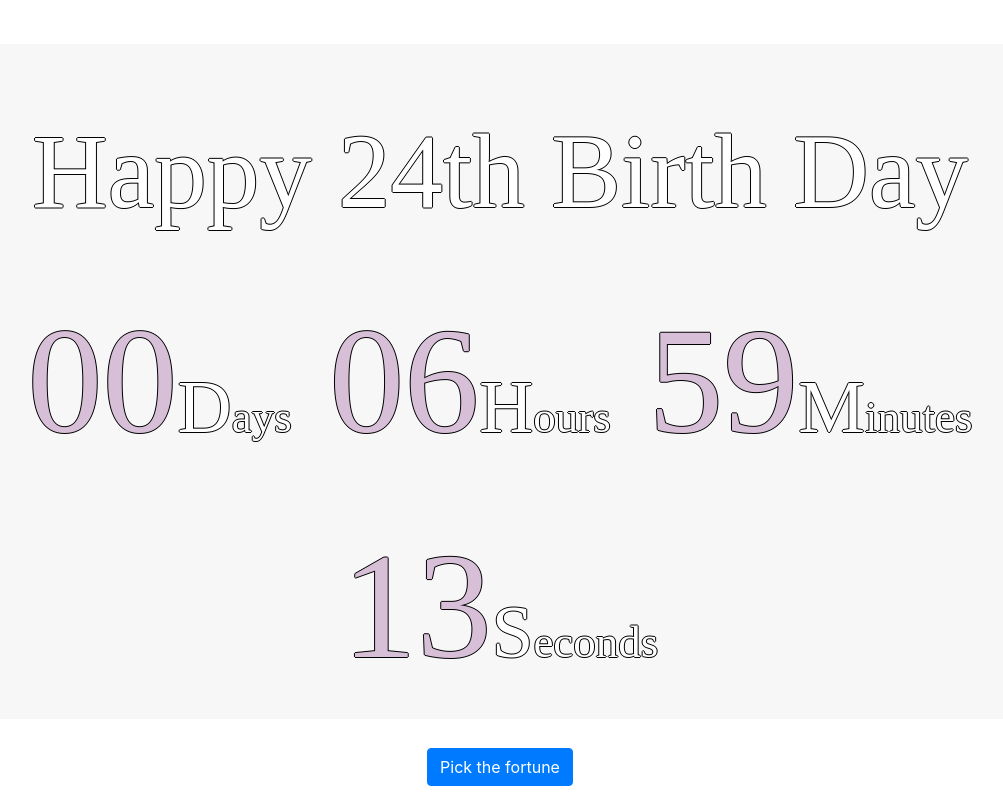
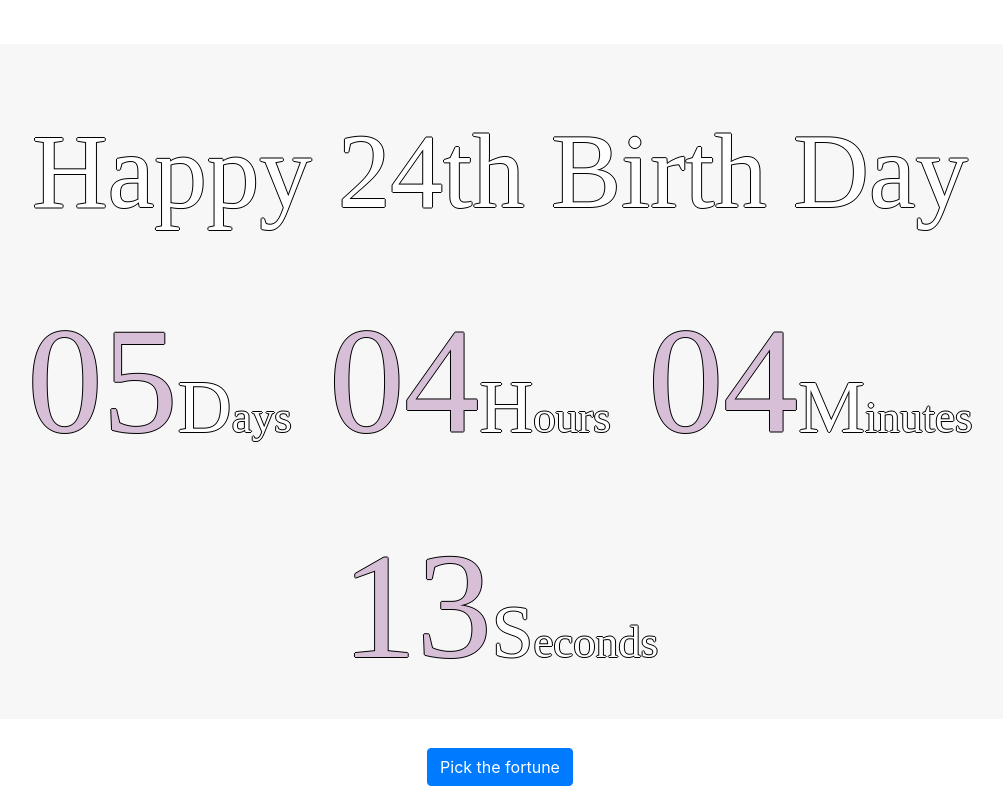
Before and after one commit to Yonshisoru/birthdayproject, a plain HTML site: page index.html in a window 1280 px wide. Shown: the whole page, without its empty margins (140-1143 px from the left). Drawn offline with nearby package versions, Linux system fonts and the light colour scheme; a web font is replaced by a local one.

Commit message:
final release

```diff
--- a/index.html
+++ b/index.html
@@ -69,7 +69,7 @@
             });
         }
     var clockElement = document.getElementById('clock');
-    var dateEnd = new Date('Feb 06,2022 02:55:00');
+    var dateEnd = new Date('Feb 11,2022 00:00:00');
     var counter = 0;
     var inteval;
         function f(){
@@ -80,7 +80,6 @@
         var hours = Math.floor((distance % (1000 * 60 * 60 * 24)) / (1000 * 60 * 60));hours = hours<10?'0'+hours:hours;
         var minutes = Math.floor((distance % (1000 * 60 * 60)) / (1000 * 60));minutes = minutes<10?'0'+minutes:minutes;
         var seconds = Math.floor((distance % (1000 * 60)) / 1000);seconds = seconds<10?'0'+seconds:seconds;
-        console.log(distance);
         if(distance<=900)
             window.open("home.html","_self");
         document.getElementById("days").innerHTML = days;
```
